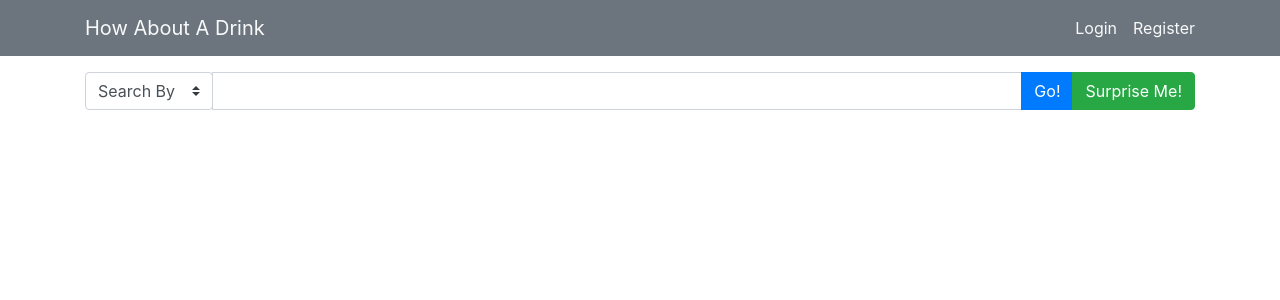
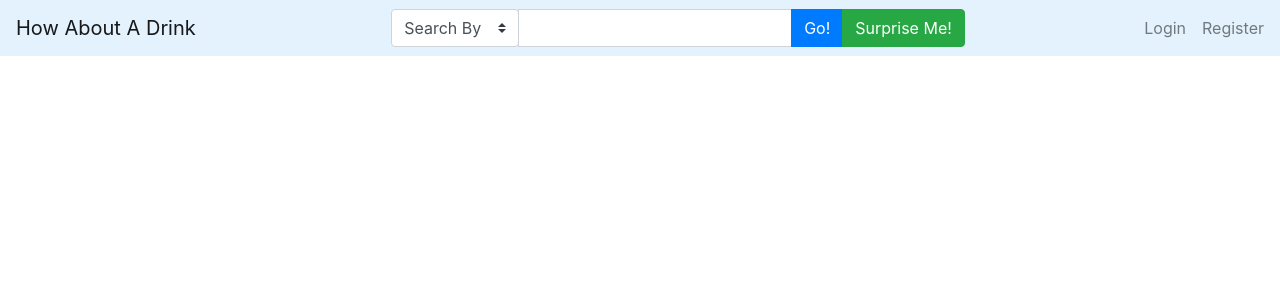
Before and after one commit to icym1lk/how-about-a-drink, a Flask app: page / in a window 1280 px wide. Shown: the top 300 px of the page. Run offline with Flask 2, Linux system fonts and the light colour scheme; some libraries are stand-ins or nearby versions.

Commit message:
Move search bar to navbar

```diff
--- a/templates/_form.html
+++ b/templates/_form.html
@@ -1,8 +1,8 @@
 {{ form.hidden_tag() }}
 
-<div class='form-group'>
-  <div class="input-group mb-3">
-    <div id="search-bar" class="input-group-prepend">
+<span class='form-group'>
+  <span class="input-group">
+    <span id="search-bar" class="input-group-prepend">
       <select id="query_type" name="query_type" class="custom-select">
         <option data-name="Test" disabled selected>Search By</option>
         {% for field in form.query_type if field.widget.input_type != 'hidden'%}
@@ -21,14 +21,16 @@
                 {% endif %}
             </span>
         {% endfor %}
-    </div>
       </select>
-  </div>
-  <input type="text" id="query" name="query" class="form-control" aria-label="Text input with select list">
-  <div class="input-group-append">
-    <button class="btn btn-primary" formaction="/results" formmethod="POST" aria-haspopup="true" aria-expanded="false">Go!</button>
-  </div>
-  <div class="input-group-append">
-    <button class="btn btn-success" formaction="/random" formmethod="POST" aria-haspopup="true" aria-expanded="false">Surprise Me!</button>
-  </div>
-</div>
+    </span>
+    <input type="text" id="query" name="query" class="form-control" aria-label="Text input with select list">
+    <span class="input-group-append">
+      <button class="btn btn-primary" formaction="/results" formmethod="POST" aria-haspopup="true" aria-expanded="false">Go!</button>
+    </span>
+    <span class="input-group-append">
+      <button class="btn btn-success" formaction="/random" formmethod="POST" aria-haspopup="true" aria-expanded="false">Surprise Me!</button>
+    </span>
+  </span>
+
+
+</span>
--- a/templates/base.html
+++ b/templates/base.html
@@ -10,30 +10,55 @@
     <title>{% block title %}{% endblock %}</title>
 </head>
 <body>
-    <nav class="navbar navbar-light bg-secondary justify-content-between">
-        <div class="container">
-            <a class="navbar-brand text-light" href="/">How About A Drink</a>
-            <ul class="nav navbar-nav flex-row float-right">
+    <!-- <nav class="navbar navbar-expand-lg navbar-light bg-info justify-content-between">
+        <a class="navbar-brand" href="/">How About A Drink</a>
+        <div class="collapse navbar-collapse">
+            <ul class="navbar-nav mr-auto ml auto flex-row float-right">
+                <form class="inline my-2 my-lg-0">
+                    {% include "_form.html" %}
+                </form>
                 {% if session["username"] %}
                 <li class="nav-item">
-                    <a href="/logout" class="nav-link pr-3 text-light">Logout</a>
+                    <a href="/logout" class="nav-link pr-3">Logout</a>
                 </li>
                 {% else %}
                 <li class="nav-item">
-                    <a href="/login" class="nav-link pr-3 text-light">Login</a>
+                    <a href="/login" class="nav-link pr-3">Login</a>
                 </li>
                 <li class="nav-item">
-                    <a href="/register" class="nav-link text-light">Register</a>
+                    <a href="/register" class="nav-link">Register</a>
                 </li>
                 {% endif %}
             </ul>
         </div>
     </nav>
-    <div class="container" style="margin-top: 1em">
-        <form>
-          {% include "_form.html" %}
+     -->
+     <nav class="navbar navbar-light" style="background-color: #e3f2fd;">
+        <a class="navbar-brand" href="/">How About A Drink</a>
+
+        <form class="form-inline mr-auto ml-auto">
+            {% include "_form.html" %}
+            <!-- <input class="form-control mr-sm-2" type="search" placeholder="Search" aria-label="Search">
+            <button class="btn btn-outline-success my-2 my-sm-0" type="submit">Search</button> -->
         </form>
-    </div>
+
+        <ul class="navbar-nav flex-row float-right">
+            {% if session["username"] %}
+                <li class="nav-item">
+                    <a href="/logout" class="nav-link pr-3">Logout</a>
+                </li>
+            {% else %}
+                <li class="nav-item">
+                    <a href="/login" class="nav-link pr-3">Login</a>
+                </li>
+                <li class="nav-item">
+                    <a href="/register" class="nav-link">Register</a>
+                </li>
+            {% endif %}
+        </ul>
+
+
+      </nav>
 
     <div class="container" style="margin-top: 1em">
         {% with messages = get_flashed_messages(with_categories=true) %}
```
